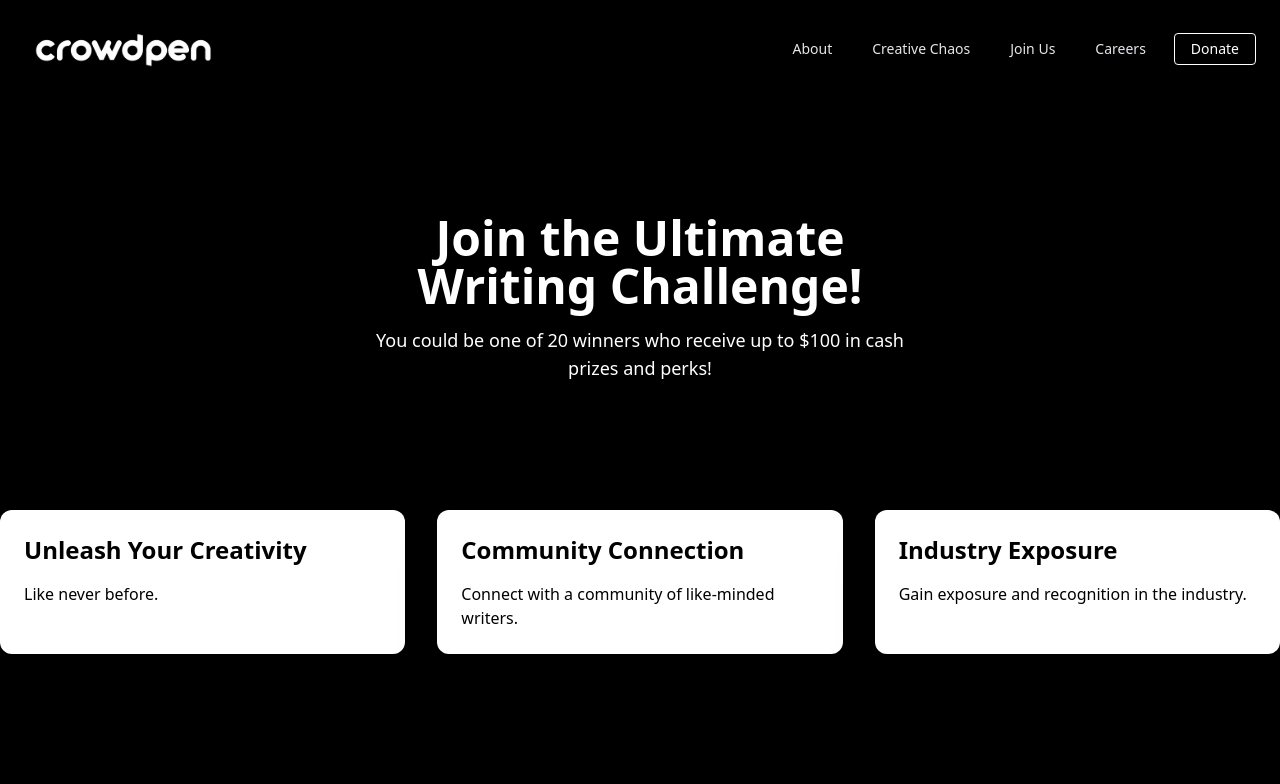
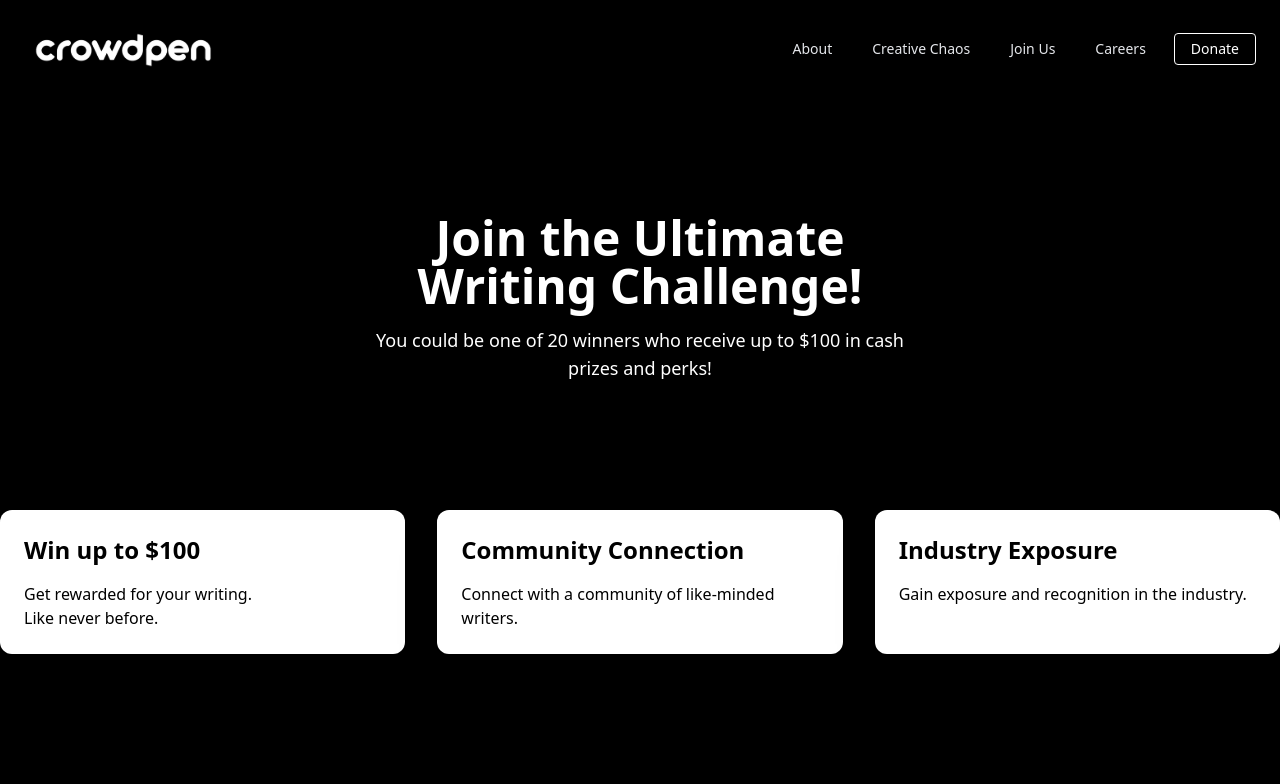
Before and after one commit to buzzedison/crowdpenreal, a Next.js app: page /challenge in a window 1280 px wide. Shown: the top 784 px of the page. Built offline with nearby package versions, Linux system fonts and the light colour scheme; no server answers.

Commit message:
edited challenge page

```diff
--- a/pages/challenge.jsx
+++ b/pages/challenge.jsx
@@ -25,8 +25,8 @@ export default function Signup() {
       {/* Top 3 Things */}
       <div className="container mx-auto mt-16 grid grid-cols-1 md:grid-cols-3 gap-8">
         <div className="card bg-white shadow-2xl rounded-xl p-6 transform hover:scale-105 transition-transform">
-          <h2 className="text-2xl font-extrabold mb-4">Unleash Your Creativity</h2>
-          <p>Like never before.</p>
+          <h2 className="text-2xl font-extrabold mb-4">Win up to $100 </h2>
+          <p>Get rewarded for your writing.<br/>Like never before.</p>
         </div>
         <div className="card bg-white shadow-2xl rounded-xl p-6 transform hover:scale-105 transition-transform">
           <h2 className="text-2xl font-extrabold mb-4">Community Connection</h2>
```
